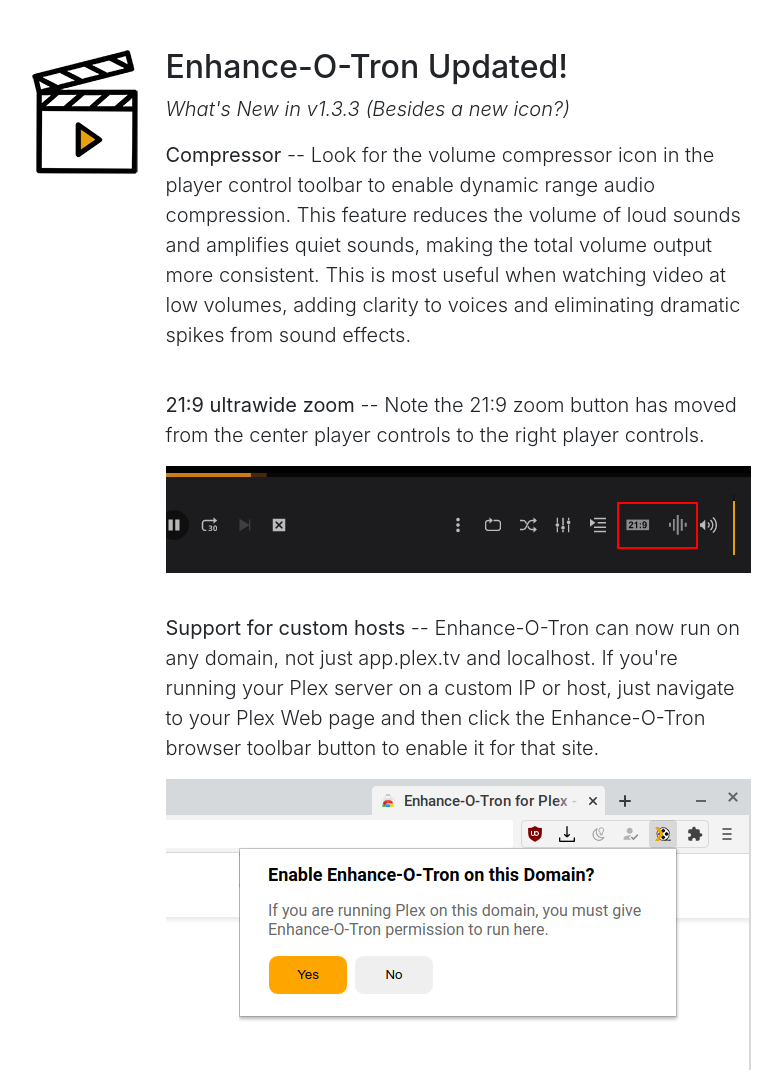
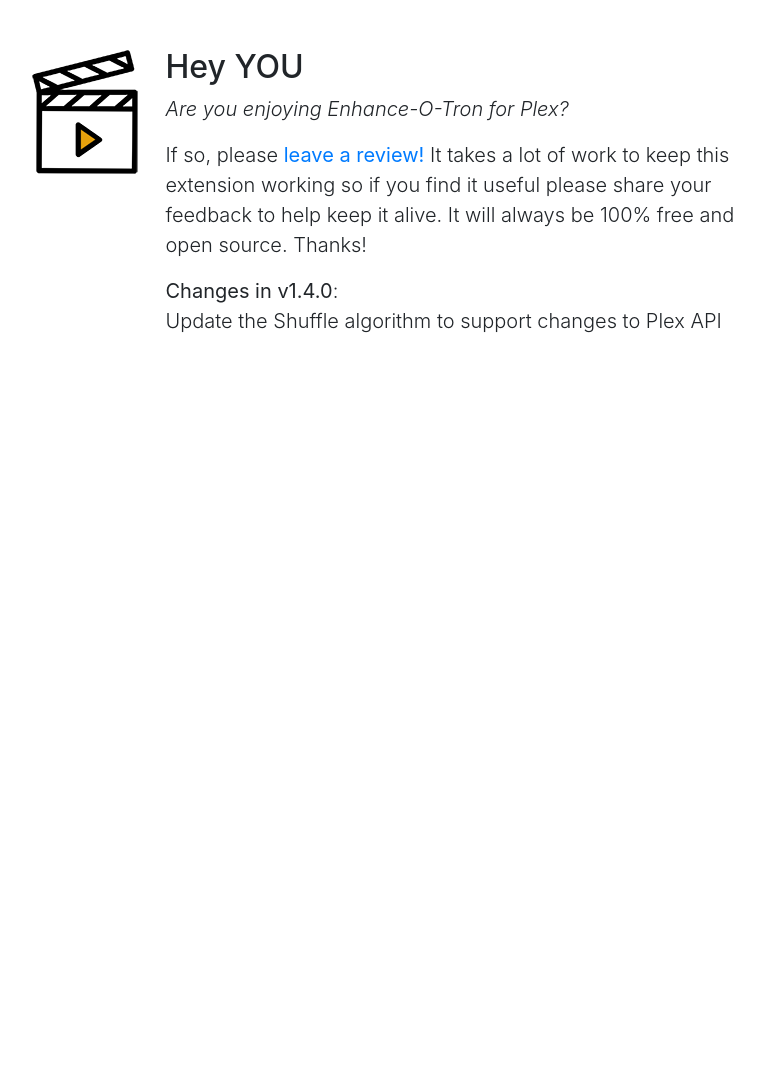
Before and after one commit to conceptualspace/enhance-o-tron-for-plex, a browser extension: page src/updated.html in a window 1280 px wide. Shown: the top 1073 px of the page, without its empty margins (247-1029 px from the left). After the commit the page ends 800 px from the top, so only its background shows below. Drawn offline with nearby package versions, Linux system fonts and the light colour scheme.

Commit message:
update message

```diff
--- a/src/background.js
+++ b/src/background.js
@@ -6,7 +6,7 @@
     if (details.reason === "install") {
         // set uninstall URL
         chrome.runtime.setUninstallURL("https://forms.gle/JqMEogANnkktEtSR9");
-    } else if (details.reason === "update" && details.previousVersion === "1.3.1") {
+    } else if (details.reason === "update" && details.previousVersion === "1.4.0") {
         const url = chrome.runtime.getURL("updated.html");
         chrome.tabs.create({ url });
     }
--- a/src/updated.html
+++ b/src/updated.html
@@ -34,15 +34,11 @@
 
     <!-- Begin page content -->
     <main role="main" class="container">
-      <h2 class="mt-5">Enhance-O-Tron Updated!</h2>
-      <p class="lead"><em>What's New in v1.3.3 (Besides a new icon?)</em></p>
-      <p class="lead"><b>Compressor</b> -- Look for the volume compressor icon in the player control toolbar to enable dynamic range audio compression. This feature reduces the volume of loud sounds and amplifies quiet sounds, making the total volume output more consistent. This is most useful when watching video at low volumes, adding clarity to voices and eliminating dramatic spikes from sound effects.</p>
-      <br /><p class="lead"><b>21:9 ultrawide zoom</b> -- Note the 21:9 zoom button has moved from the center player controls to the right player controls.</p>
-      <p><img style="width:100%;" src="enhanceotron-toolbar.png" /></p>
-      <br /><p class="lead"><b>Support for custom hosts</b> -- Enhance-O-Tron can now run on any domain, not just app.plex.tv and localhost. If you're running your Plex server on a custom IP or host, just navigate to your Plex Web page and then click the Enhance-O-Tron browser toolbar button to enable it for that site.</p>
-      <p><img style="width:100%;" src="enhanceotron-action.png" /></p>
-      <br /><p class="lead"><b>Thank you!</b> If you find Enhance-O-Tron useful please consider <a href="https://addons.mozilla.org/en-US/firefox/addon/enhance-o-tron-for-plex/">leaving a review</a>. Your support really helps to keep the project alive. As always, you can find the sourcecode on <a href="https://github.com/conceptualspace">GitHub</a>. Hit me up with any comments or suggestions at <a href="mailto:dev@conceptualspace.net">dev@conceptualspace.net</a> 😃</p>
+      <h2 class="mt-5">Hey YOU</h2>
+      <p class="lead"><em>Are you enjoying Enhance-O-Tron for Plex?</em></p>
+      <p class="lead">If so, please <strong><a href="https://addons.mozilla.org/en-US/firefox/addon/enhance-o-tron-for-plex/">leave a review!</a></strong> It takes a lot of work to keep this extension working so if you find it useful please share your feedback to help keep it alive. It will always be 100% free and open source. Thanks!
       <br />
+      <p class="lead"><strong>Changes in v1.4.0</strong>:<br />Update the Shuffle algorithm to support changes to Plex API</p>
     </main>
 
   </body>
```
Also changed, not shown: src/manifest.json.
